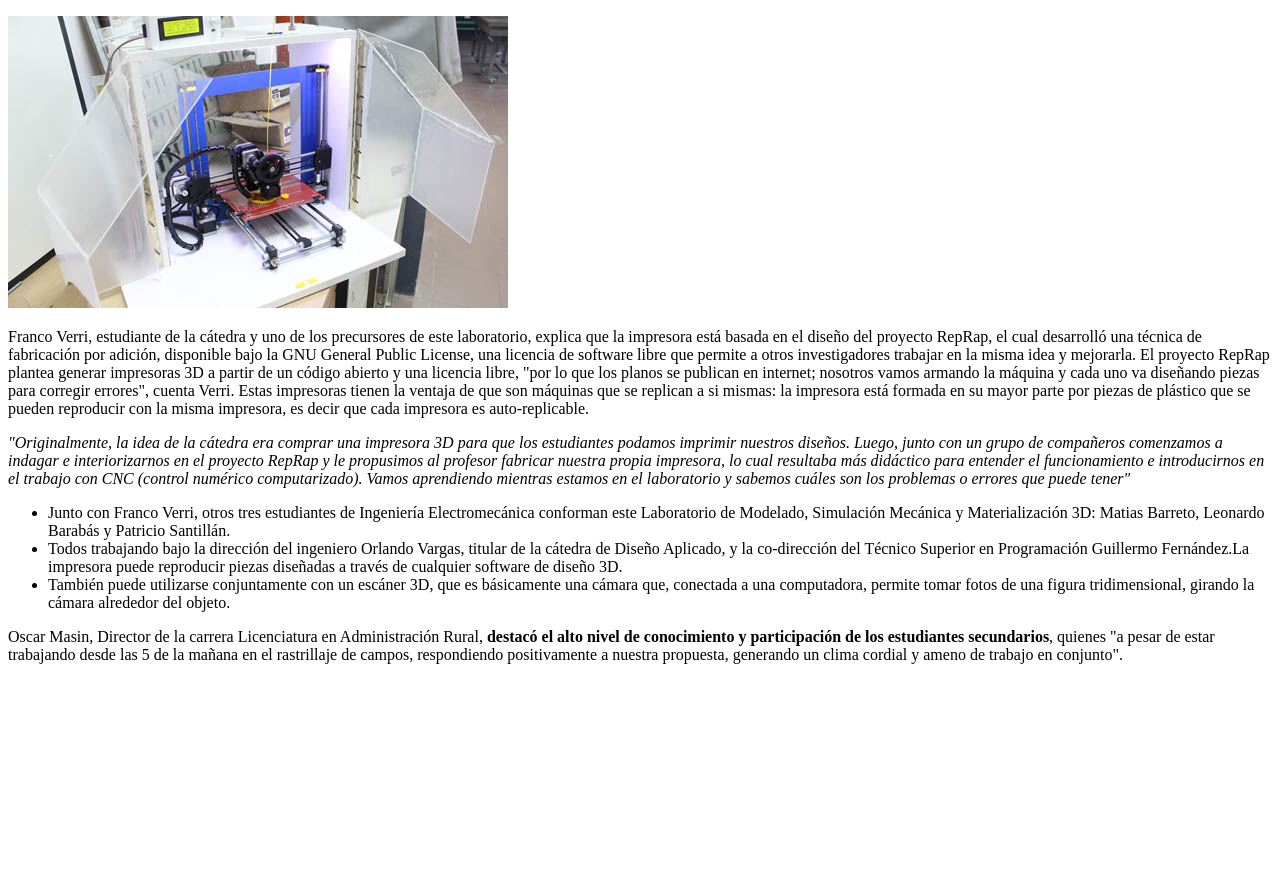
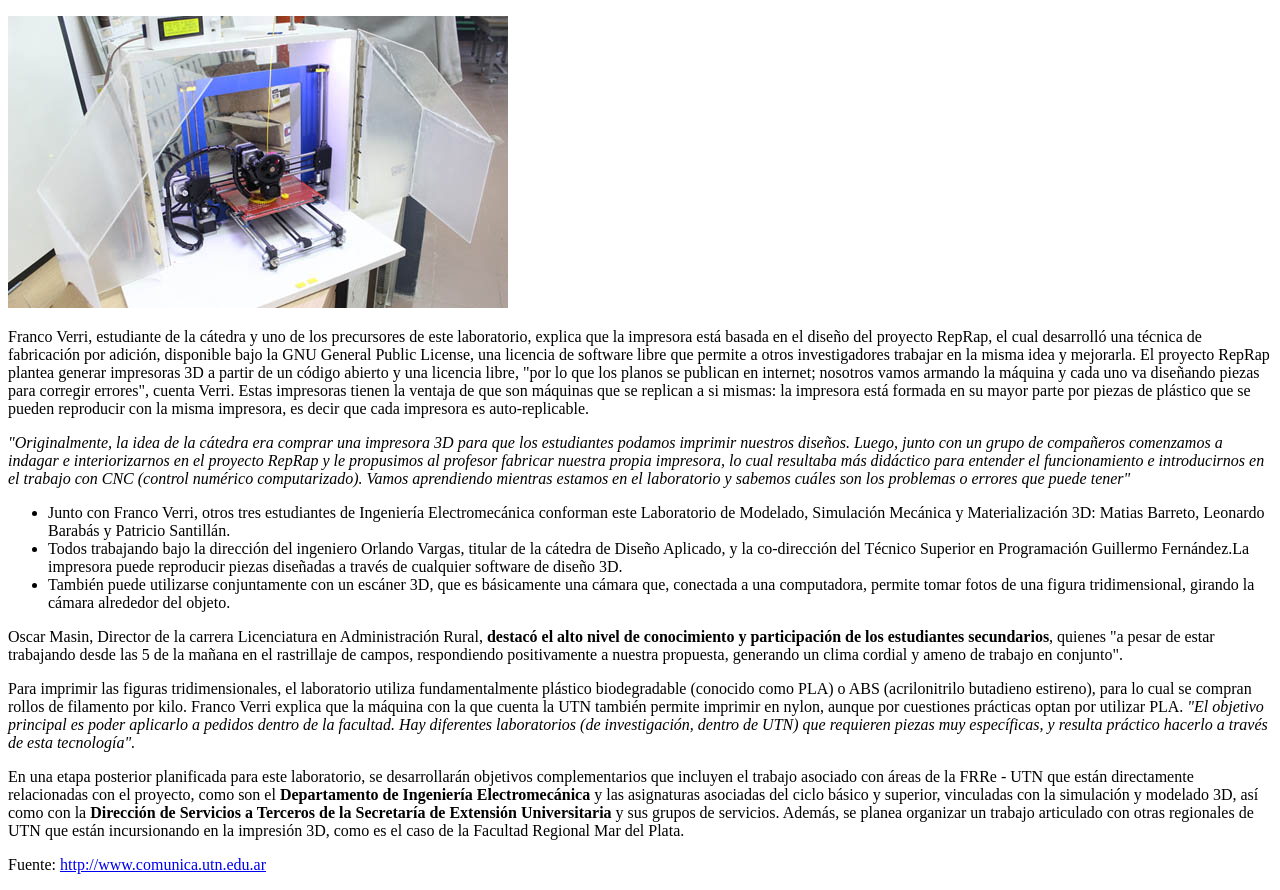
Before and after one commit to S4Ngm/unidad1, a plain HTML site: page index.html in a window 1280 px wide. Shown: the part 149-1039 px from the top of the page. Before the commit the page ends 829 px from the top, so only its background shows below. Drawn offline with Linux system fonts and the light colour scheme.

Commit message:
Add files via upload

```diff
--- a/index.html
+++ b/index.html
@@ -25,9 +25,10 @@
 
 <p>Oscar Masin, Director de la carrera Licenciatura en Administración Rural, <strong>destacó el alto nivel de conocimiento y participación de los estudiantes secundarios</strong>, quienes "a pesar de estar trabajando desde las 5 de la mañana en el rastrillaje de campos, respondiendo positivamente a nuestra propuesta, generando un clima cordial y ameno de trabajo en conjunto".</p>
 
+<p>Para imprimir las figuras tridimensionales, el laboratorio utiliza fundamentalmente plástico biodegradable (conocido como PLA) o ABS (acrilonitrilo butadieno estireno), para lo cual se compran rollos de filamento por kilo. Franco Verri explica que la máquina con la que cuenta la UTN también permite imprimir en nylon, aunque por cuestiones prácticas optan por utilizar PLA. <em>"El objetivo principal es poder aplicarlo a pedidos dentro de la facultad. Hay diferentes laboratorios (de investigación, dentro de UTN) que requieren piezas muy específicas, y resulta práctico hacerlo a través de esta tecnología".</em></p>
 
+<p>En una etapa posterior planificada para este laboratorio, se desarrollarán objetivos complementarios que incluyen el trabajo asociado con áreas de la FRRe - UTN que están directamente relacionadas con el proyecto, como son el <strong>Departamento de Ingeniería Electromecánica</strong> y las asignaturas asociadas del ciclo básico y superior, vinculadas con la simulación y modelado 3D, así como con la<strong> Dirección de Servicios a Terceros de la Secretaría de Extensión Universitaria</strong> y sus grupos de servicios. Además, se planea organizar un trabajo articulado con otras regionales de UTN que están incursionando en la impresión 3D, como es el caso de la Facultad Regional Mar del Plata.</p>
 
-
-
+<p>Fuente: <a href="http://www.comunica.utn.edu.ar/index.php/facultades-regionales/resistencia/364-utn-avanza-en-la-impresion-3d">http://www.comunica.utn.edu.ar</a></p>
 </body>
 </html>
```
